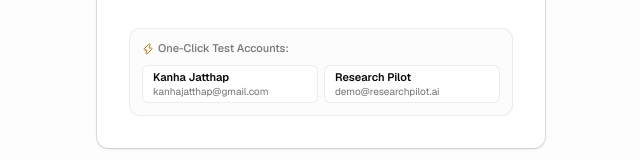
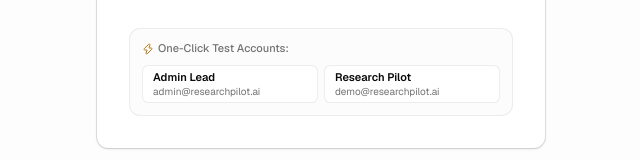
Before and after one commit to kanhajatthap/researchpilot-ai, a Next.js app: page /login in a window 1280 px wide. Shown: the part 491-651 px from the top of the page, without its empty margins (319-959 px from the left). Built offline with nearby package versions, Linux system fonts and the light colour scheme; no server answers.

Commit message:
fix(auth): replace personal email with generic admin demo credentials on login page and user store

```diff
--- a/src/app/login/page.tsx
+++ b/src/app/login/page.tsx
@@ -156,11 +156,11 @@
             <div className='flex flex-col gap-1.5 sm:flex-row'>
               <button
                 type='button'
-                onClick={() => handleQuickDemo('kanhajatthap@gmail.com')}
+                onClick={() => handleQuickDemo('admin@researchpilot.ai')}
                 className='flex-1 rounded-md border border-border/70 bg-card px-2.5 py-1 text-left text-xs hover:border-foreground/20 hover:bg-muted transition-colors'
               >
-                <p className='font-semibold text-foreground text-[11px]'>Kanha Jatthap</p>
-                <p className='text-[10px] text-muted-foreground'>kanhajatthap@gmail.com</p>
+                <p className='font-semibold text-foreground text-[11px]'>Admin Lead</p>
+                <p className='text-[10px] text-muted-foreground'>admin@researchpilot.ai</p>
               </button>
               <button
                 type='button'
--- a/src/lib/auth/user-store.server.ts
+++ b/src/lib/auth/user-store.server.ts
@@ -38,8 +38,8 @@
 
     const demoUser: StoredUser = {
       id: 'usr_demo_001',
-      name: 'Kanha Jatthap',
-      email: 'kanhajatthap@gmail.com',
+      name: 'Admin Lead',
+      email: 'admin@researchpilot.ai',
       role: 'admin',
       createdAt: new Date().toISOString(),
       salt: salt1,
```
Also changed, not shown: 1 other file (tests, documents, lock files or other folders).
